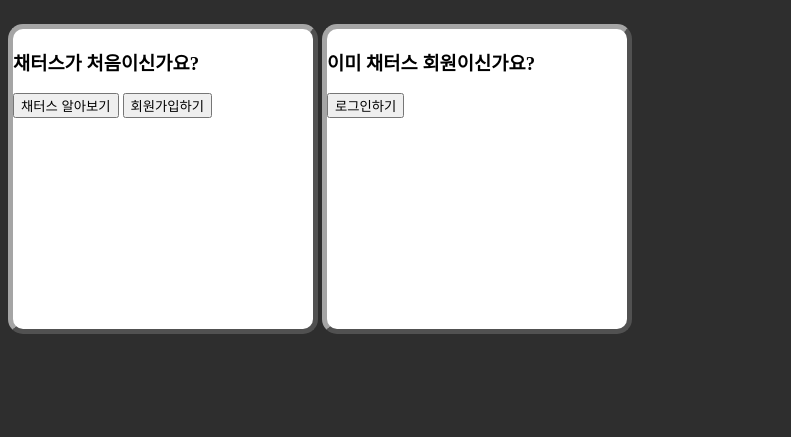
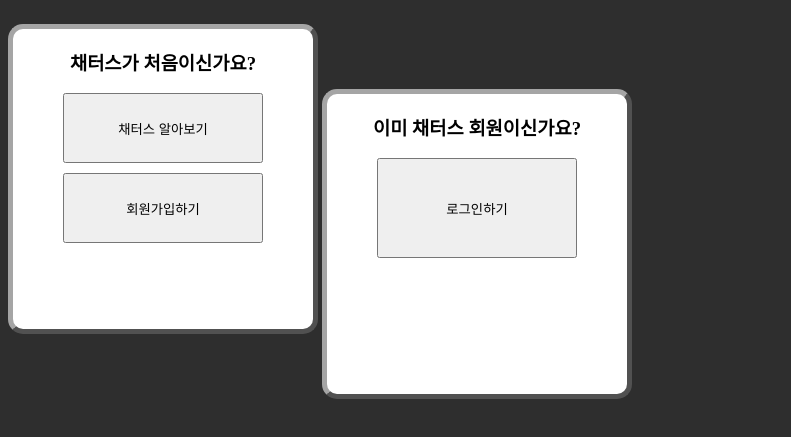
Before and after one commit to D0KKAEl3I/CHAT_APP, a website: page static/js/mainpage.html in a window 1280 px wide. Shown: the part 141-578 px from the top of the page, without its empty margins (0-791 px from the left). Drawn offline with Linux system fonts and the light colour scheme.

Commit message:
나성민

```diff
--- a/static/css/mainpage.css
+++ b/static/css/mainpage.css
@@ -21,8 +21,22 @@ div.q_block{
     width: 300px;
     height: 300px;
     border: 5px outset rgb(165, 165, 165);
+    text-align: center;
+    border-radius: 15px;
+}
 
-    border-radius: 15px;
+#old>button{
+    width: 200px;
+    height: 100px;
+}
+
+#new>button{
+    width: 200px;
+    height: 70px;
+}
+
+#toSignup{
+    margin-top: 10px;
 }
 
 @keyframes letter_spacing{
--- a/static/js/mainpage.html
+++ b/static/js/mainpage.html
@@ -3,7 +3,7 @@
 <head>
     <meta charset="UTF-8">
     <meta name="viewport" content="width=device-width, initial-scale=1.0">
-    <title>Document</title>
+    <title>Chaters</title>
     <link type="text/css" rel="stylesheet" href="/static/css/mainpage.css">
 </head>
 <body>
@@ -11,13 +11,14 @@
     <div>
         <div class="q_block" id="new">
             <h3>채터스가 처음이신가요?</h3>
-            <button>채터스 알아보기</button>
-            <button>회원가입하기</button>
+            <button id="toTuto" onClick="location.href='/tuto'">채터스 알아보기</button>
+            <br>
+            <button id="toSignup" onClick="location.href='/signup'">회원가입하기</button>
         </div>
 
         <div class="q_block" id="old">
             <h3>이미 채터스 회원이신가요?</h3>
-            <button>로그인하기</button>
+            <button onClick="location.href='/login'">로그인하기</button>
         </div>
     </div>
 </body>
```
Also changed, not shown: chatserver.js (+11 -0 lines).
